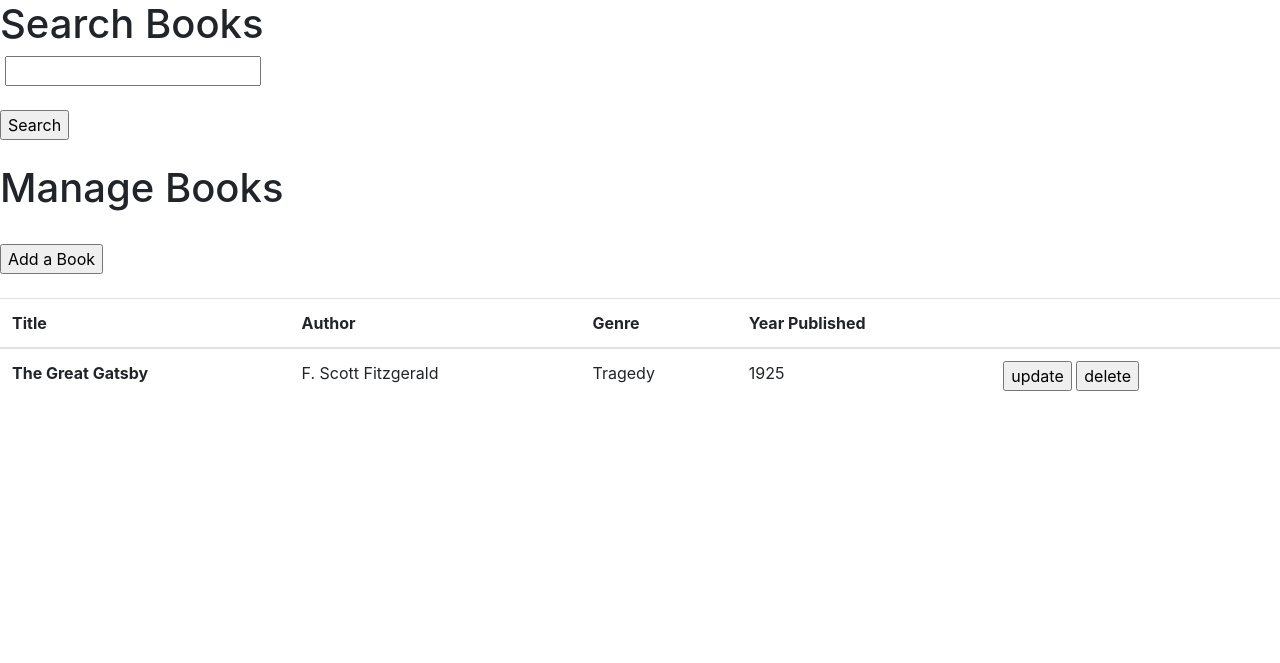
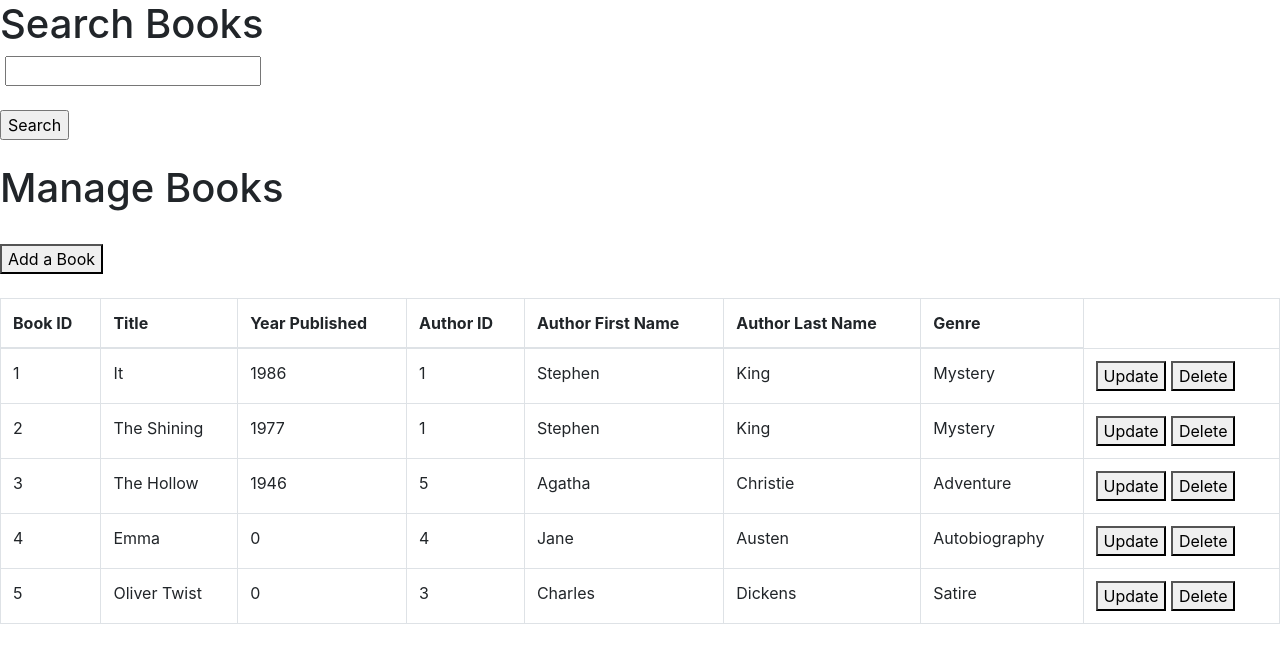
Before and after one commit to loganjensen/Library-Management-System, a Flask app: page /books in a window 1280 px wide. Shown: the part 56-719 px from the top of the page. Run offline with Flask 2, Linux system fonts and the light colour scheme; data comes from the database, SQL or seed files in the repository; both versions use the stored data as it was after the commit; data that the repository does not hold is empty; some libraries are stand-ins or nearby versions.

Commit message:
Implement read functionality for bookas

```diff
--- a/app.py
+++ b/app.py
@@ -11,20 +11,42 @@ app.secret_key = 'SECRETKEY'
 def homepage():
     return render_template('index.html')
 
+#ROUTES PERTAINING TO STUDENTS
 @app.route('/students')
 def students():
     db_connection = connect_to_database()
+
     query = "SELECT studentID, first_name, last_name, email FROM Students;"
     result = execute_query(db_connection, query).fetchall()
+
     return render_template('students.html', students=result)
 
 @app.route('/addstudent')
 def addstudent():
     return render_template('addstudent.html')
 
+#ROUTES PERTAINING TO BOOKS
 @app.route('/books')
 def books():
-    return render_template('books.html')
+    db_connection = connect_to_database()
+
+    query = "SELECT bookID, title, year_published, Books.authorID, \
+    Authors.first_name, Authors.last_name, Genres.genre_name \
+    FROM Books \
+    INNER JOIN Authors ON Books.authorID = Authors.authorID \
+    INNER JOIN Genres ON Books.genreID = Genres.genreID \
+    ORDER BY bookID"
+    result = execute_query(db_connection, query).fetchall()
+
+    return render_template('books.html', books=result)
+
+@app.route('/addbook')
+def addbook():
+    return render_template('addbook.html')
+
+@app.route('/updatebook')
+def updatebook():
+    return render_template('updatebook.html')
 
 @app.route('/booksonloan')
 def booksonloan():
--- a/templates/books.html
+++ b/templates/books.html
@@ -1,33 +1,7 @@
-<!DOCTYPE html>
-<html>
-  <head>
-    <meta charset="UTF-8">
-    <title>Library Loan-System Database</title>
-    <link rel="stylesheet" href="https://stackpath.bootstrapcdn.com/bootstrap/4.4.1/css/bootstrap.min.css" integrity="sha384-Vkoo8x4CGsO3+Hhxv8T/Q5PaXtkKtu6ug5TOeNV6gBiFeWPGFN9MuhOf23Q9Ifjh" crossorigin="anonymous">
-  </head>
-  <body>
-    <nav class="navbar navbar-expand-lg navbar-light bg-light">
-      <a class="navbar-brand" href="index">Library-Loan System</a>
-      <button class="navbar-toggler" type="button" data-toggle="collapse" data-target="#navbarSupportedContent" aria-controls="navbarSupportedContent" aria-expanded="false" aria-label="Toggle navigation">
-        <span class="navbar-toggler-icon"></span>
-      </button>
-      <div class="collapse navbar-collapse" id="navbarSupportedContent">
-        <ul class="navbar-nav mr-auto">
-          <li class="nav-item active">
-            <a class="nav-link" href="index">Home <span class="sr-only">(current)</span></a>
-          </li>
-          <li class="nav-item">
-            <a class="nav-link" href="booksonloan">Books on Loan</a>
-          </li>
-          <li class="nav-item">
-              <a class="nav-link" href="students">Manage Students</a>
-          </li>
-          <li class="nav-item">
-            <a class="nav-link" href="books">Manage Books</a>
-          </li>
-        </ul>
-      </div>
-    </nav>
+<!--Books Page-->
+{% extends "base.html" %}
+
+{% block content %}
 
 <h1>Search Books</h1>
 <form>
@@ -35,33 +9,38 @@
   <input type="text" id="bookid" name="bookid"><br><br>
    <input type="submit" value="Search">
 </form>
+
   <br>
   <h1>Manage Books</h1>
   <br>
-  <input type="button" name="add_book" value="Add a Book" onclick="window.location = 'addbook.html'">
+  <a href="{{url_for('addbook')}}"><button>Add a Book</button></a>
   <br><br>
-  <table class="table">
+  <table class="table table-bordered" id="studentTable">
     <thead>
       <tr>
+        <th scope="col">Book ID</th>
         <th scope="col">Title</th>
-        <th scope="col">Author</th>
+        <th scope="col">Year Published</th>
+        <th scope="col">Author ID</th>
+        <th scope="col">Author First Name</th>
+        <th scope="col">Author Last Name</th>
         <th scope="col">Genre</th>
-        <th scope="col">Year Published</th>
-        <th scope="col"></th>
       </tr>
     </thead>
-    <tbody>
-      <tr>
-        <th scope="row">The Great Gatsby</th>
-        <td>F. Scott Fitzgerald</td>
-        <td>Tragedy</td>
-        <td>1925</td>
-        <td>
-          <input type="button" name="update_book" value="update" onclick="window.location = 'updatebook.html'">
-          <input type="button" name="delete_book" value="delete">
-        </td>
-      </tr>
-      </tbody>
-    </table>
-  </body>
-</html>
+    {% for book in books %}
+    <tr>
+      <td>{{book[0]}}</td>
+      <td>{{book[1]}}</td>
+      <td>{{book[2]}}</td>
+      <td>{{book[3]}}</td>
+      <td>{{book[4]}}</td>
+      <td>{{book[5]}}</td>
+      <td>{{book[6]}}</td>
+      <td>
+        <a href="{{url_for('updatebook')}}"><button>Update</button></a>
+        <a href=""><button>Delete</button></a>
+      </td>
+    </tr>
+    {% endfor %}
+  </table>
+{% endblock %}
--- a/templates/students.html
+++ b/templates/students.html
@@ -13,8 +13,6 @@
         <th scope="col">First Name</th>
         <th scope="col">Last Name</th>
         <th scope="col">Email</th>
-        <th scope="col">Update Student</th>
-        <th scope="col">Delete Student</th>
       </tr>
     </thead>
     {% for student in students %}
@@ -23,6 +21,10 @@
       <td>{{student[1]}}</td>
       <td>{{student[2]}}</td>
       <td>{{student[3]}}</td>
+      <td>
+        <a href="{{url_for('updatebook')}}"><button>Update</button></a>
+        <a href=""><button>Delete</button></a>
+      </td>
     </tr>
     {% endfor %}
   </table>
```
Also changed, not shown: dmq.sql (+12 -11 lines), templates/updatebook.html (+7 -34 lines).
